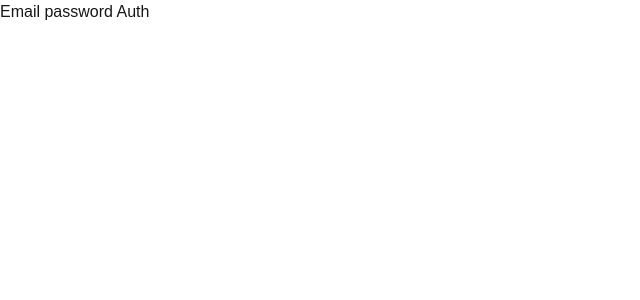
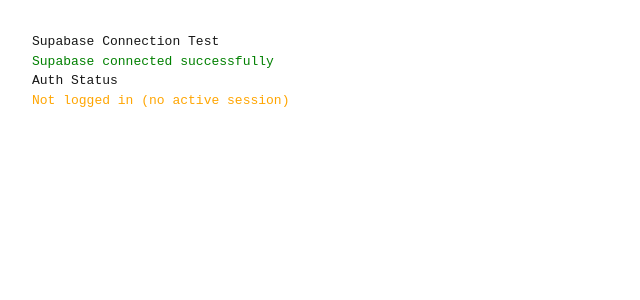
Before and after one commit to Suryansh65/DevCircle, a Next.js app: page / in a window 1280 px wide. Shown: the top 300 px of the page, without its empty margins (0-640 px from the left). Built offline with nearby package versions, Linux system fonts and the light colour scheme; no server answers.

Commit message:
fix: replace PUBLISHABLE_KEY with ANON_KEY in Supabase client and middleware feat: update Home component to display Supabase connection status and user info

```diff
--- a/app/lib/supabase/client.ts
+++ b/app/lib/supabase/client.ts
@@ -3,6 +3,6 @@
 export function createSupabaseClient(){
     return createBrowserClient(
         process.env.NEXT_PUBLIC_SUPABASE_URL!,
-        process.env.NEXT_PUBLIC_SUPABASE_PUBLISHABLE_KEY!
+        process.env.NEXT_PUBLIC_SUPABASE_ANON_KEY!
     )
 }
--- a/app/lib/supabase/middleware.ts
+++ b/app/lib/supabase/middleware.ts
@@ -6,7 +6,7 @@
 
   const supabase = createServerClient(
     process.env.NEXT_PUBLIC_SUPABASE_URL!,
-    process.env.NEXT_PUBLIC_SUPABASE_PUBLISHABLE_KEY!,
+    process.env.NEXT_PUBLIC_SUPABASE_ANON_KEY!,
     {
       cookies: {
         getAll() {
--- a/app/lib/supabase/server-client.ts
+++ b/app/lib/supabase/server-client.ts
@@ -15,7 +15,7 @@
 
     return createServerClient(
         process.env.NEXT_PUBLIC_SUPABASE_URL!,
-        process.env.NEXT_PUBLIC_SUPABASE_PUBLISHABLE_KEY!,
+        process.env.NEXT_PUBLIC_SUPABASE_ANON_KEY!,
         {
             cookies: {
                 getAll(){
--- a/app/page.tsx
+++ b/app/page.tsx
@@ -1,67 +1,27 @@
-import Image from "next/image";
-import EmailPasswordPage from "./Auth/email-password/page";
+import { createClient } from "./lib/supabase/server-client";
 
-export default function Home() {
+export default async function Home() {
+  const supabase = await createClient();
+  const { data: { user }, error } = await supabase.auth.getUser();
+
   return (
-    // <div className="flex flex-col flex-1 items-center justify-center bg-zinc-50 font-sans dark:bg-black">
-    //   <main className="flex flex-1 w-full max-w-3xl flex-col items-center justify-between py-32 px-16 bg-white dark:bg-black sm:items-start">
-    //     <Image
-    //       className="dark:invert"
-    //       src="/next.svg"
-    //       alt="Next.js logo"
-    //       width={100}
-    //       height={20}
-    //       priority
-    //     />
-    //     <div className="flex flex-col items-center gap-6 text-center sm:items-start sm:text-left">
-    //       <h1 className="max-w-xs text-3xl font-semibold leading-10 tracking-tight text-black dark:text-zinc-50">
-    //         To get started, edit the page.tsx file.
-    //       </h1>
-    //       <p className="max-w-md text-lg leading-8 text-zinc-600 dark:text-zinc-400">
-    //         Looking for a starting point or more instructions? Head over to{" "}
-    //         <a
-    //           href="https://vercel.com/templates?framework=next.js&utm_source=create-next-app&utm_medium=appdir-template-tw&utm_campaign=create-next-app"
-    //           className="font-medium text-zinc-950 dark:text-zinc-50"
-    //         >
-    //           Templates
-    //         </a>{" "}
-    //         or the{" "}
-    //         <a
-    //           href="https://nextjs.org/learn?utm_source=create-next-app&utm_medium=appdir-template-tw&utm_campaign=create-next-app"
-    //           className="font-medium text-zinc-950 dark:text-zinc-50"
-    //         >
-    //           Learning
-    //         </a>{" "}
-    //         center.
-    //       </p>
-    //     </div>
-    //     <div className="flex flex-col gap-4 text-base font-medium sm:flex-row">
-    //       <a
-    //         className="flex h-12 w-full items-center justify-center gap-2 rounded-full bg-foreground px-5 text-background transition-colors hover:bg-[#383838] dark:hover:bg-[#ccc] md:w-[158px]"
-    //         href="https://vercel.com/new?utm_source=create-next-app&utm_medium=appdir-template-tw&utm_campaign=create-next-app"
-    //         target="_blank"
-    //         rel="noopener noreferrer"
-    //       >
-    //         <Image
-    //           className="dark:invert"
-    //           src="/vercel.svg"
-    //           alt="Vercel logomark"
-    //           width={16}
-    //           height={16}
-    //         />
-    //         Deploy Now
-    //       </a>
-    //       <a
-    //         className="flex h-12 w-full items-center justify-center rounded-full border border-solid border-black/[.08] px-5 transition-colors hover:border-transparent hover:bg-black/[.04] dark:border-white/[.145] dark:hover:bg-[#1a1a1a] md:w-[158px]"
-    //         href="https://nextjs.org/docs?utm_source=create-next-app&utm_medium=appdir-template-tw&utm_campaign=create-next-app"
-    //         target="_blank"
-    //         rel="noopener noreferrer"
-    //       >
-    //         Documentation
-    //       </a>
-    //     </div>
-    //   </main>
-    // </div>
-    <EmailPasswordPage />
+    <div style={{ padding: "2rem", fontFamily: "monospace" }}>
+      <h1>Supabase Connection Test</h1>
+      {error && error.message !== "Auth session missing!" ? (
+        <p style={{ color: "red" }}>Connection error: {error.message}</p>
+      ) : (
+        <p style={{ color: "green" }}>Supabase connected successfully</p>
+      )}
+
+      <h2>Auth Status</h2>
+      {user ? (
+        <div>
+          <p style={{ color: "green" }}>Logged in as: {user.email}</p>
+          <p>User ID: {user.id}</p>
+        </div>
+      ) : (
+        <p style={{ color: "orange" }}>Not logged in (no active session)</p>
+      )}
+    </div>
   );
 }
```
